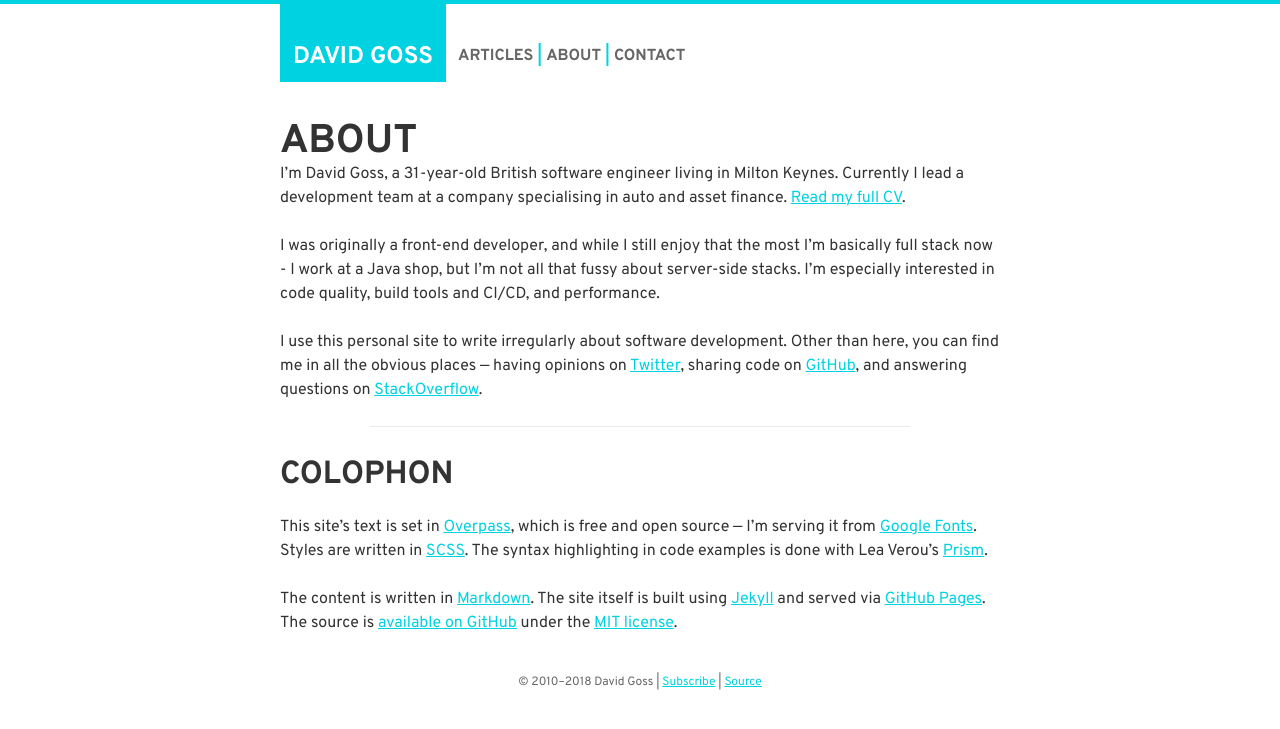
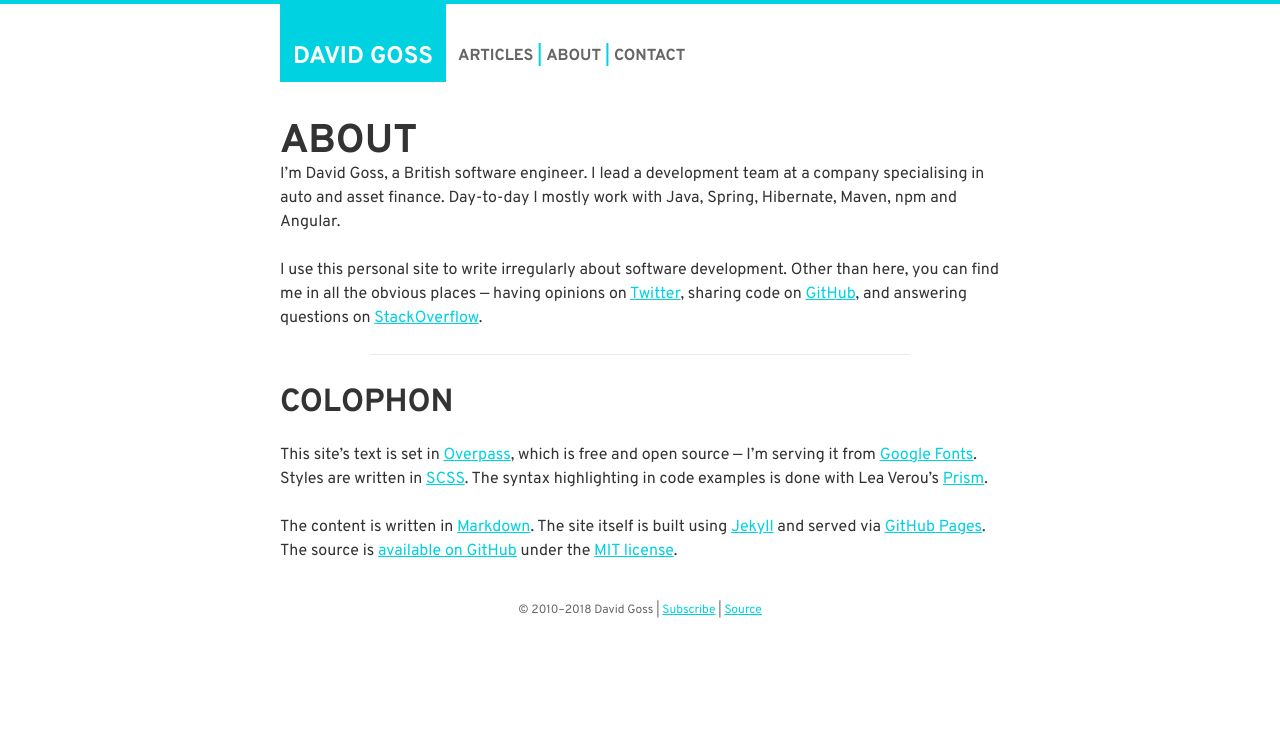
Before and after one commit to davidjgoss/davidjgoss.co, a Jekyll site: the page built from about.md, in a window 1280 px wide. Shown: the top 729 px of the page. Built offline with Jekyll 4.4.1, drawn with Linux system fonts in a browser that asks for light colours; some web fonts are replaced.

Commit message:
make about much more concise

```diff
--- a/about.md
+++ b/about.md
@@ -4,9 +4,7 @@ title: About
 permalink: /about/
 ---
 
-I'm David Goss, a 31-year-old British software engineer living in Milton Keynes. Currently I lead a development team at a company specialising in auto and asset finance. [Read my full CV](/cv/).
-
-I was originally a front-end developer, and while I still enjoy that the most I'm basically full stack now - I work at a Java shop, but I'm not all that fussy about server-side stacks. I'm especially interested in code quality, build tools and CI/CD, and performance.
+I'm David Goss, a British software engineer. I lead a development team at a company specialising in auto and asset finance. Day-to-day I mostly work with Java, Spring, Hibernate, Maven, npm and Angular.
 
 I use this personal site to write irregularly about software development. Other than here, you can find me in all the obvious places --- having opinions on [Twitter](http://twitter.com/davidjgoss), sharing code on [GitHub](http://github.com/davidjgoss), and answering questions on [StackOverflow](http://stackoverflow.com/users/2235953/david-goss).
 
```
